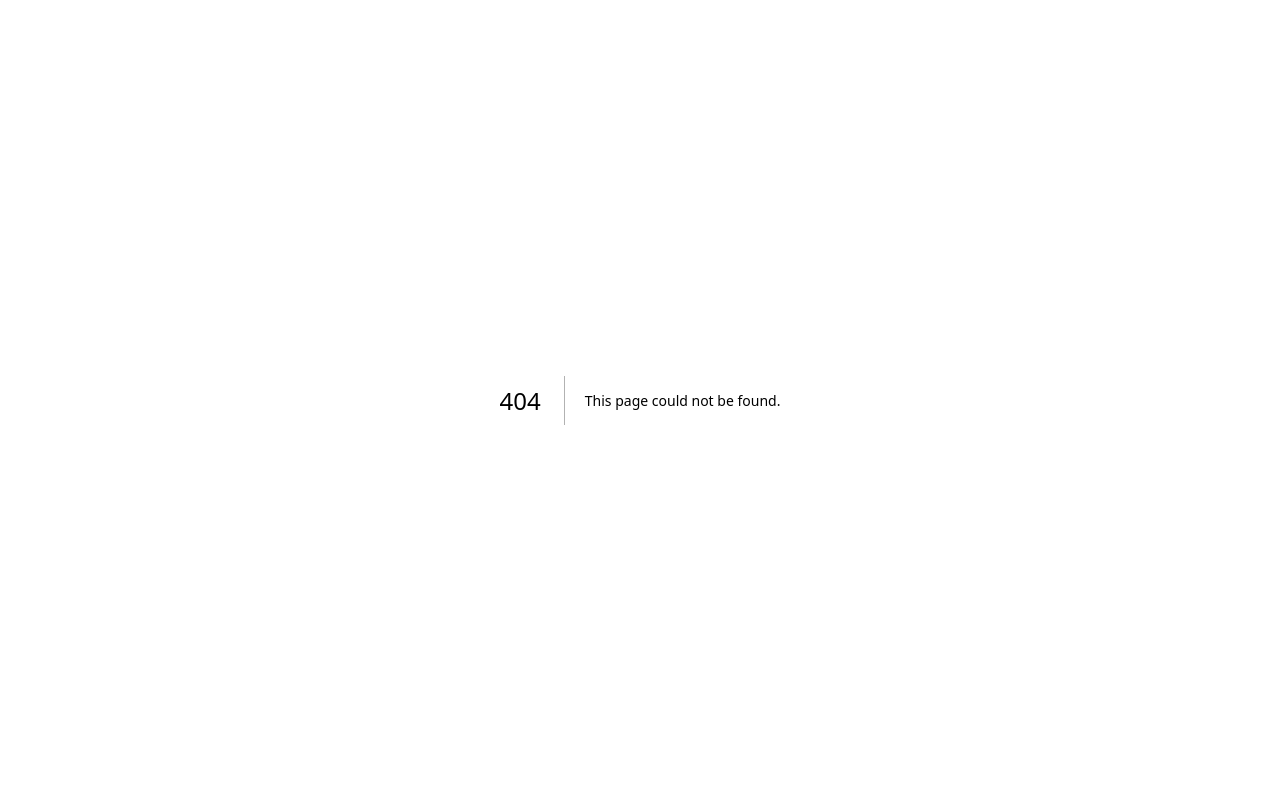
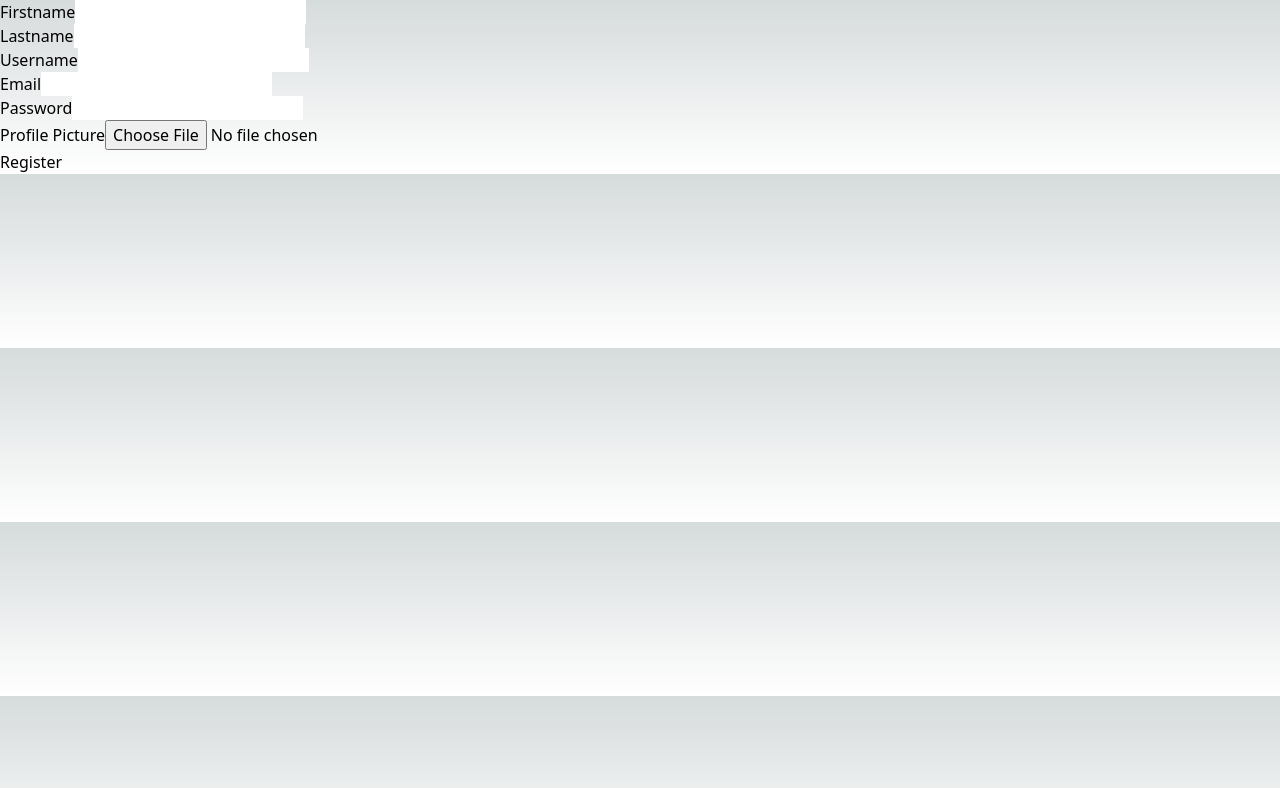
Before and after one commit to KoyuncuSinan/gadget-box, a Next.js app: page /register in a window 1280 px wide. Before the commit this address had no page. Shown: the top 788 px of the page. Built offline with nearby package versions, Linux system fonts and the light colour scheme.

Commit message:
Add models, register's form and endpoint

```diff
--- a/package.json
+++ b/package.json
@@ -9,12 +9,15 @@
     "lint": "next lint"
   },
   "dependencies": {
+    "@google-cloud/storage": "^6.9.5",
     "autoprefixer": "10.4.14",
+    "bcrypt": "^5.1.0",
     "eslint": "8.39.0",
     "eslint-config-next": "13.3.2",
     "mongodb": "^5.3.0",
     "mongoose": "^7.1.0",
     "next": "13.3.2",
+    "next-auth": "^4.22.1",
     "postcss": "8.4.23",
     "react": "18.2.0",
     "react-dom": "18.2.0",
--- a/src/database/db.js
+++ b/src/database/db.js
@@ -1,13 +1,13 @@
 import { MongoClient } from "mongodb";
 
-const uri = process.env.MONGODB.URI;
+const uri = process.env.MONGODB_URI;
 const client = new MongoClient(uri, {useNewUrlParser: true, useUnifiedTopology: true});
 
 async function connectDB(){
     if(!client.isConnected()){
         await client.connect();
     }
-    return client.db("My Database")
+    return client.db("gadget_box")
 }
 
 export {connectDB};
--- /dev/null
+++ b/src/middlewares/imageUpload.js
@@ -0,0 +1,9 @@
+import { Storage } from "@google-cloud/storage";
+
+const storage = new Storage({
+    projectId: process.env.PROJECT_BUCKET_ID,
+    keyFilename: process.env.BUCKET_SERVICE_ID,
+})
+
+const bucketName = process.env.BUCKET_NAME
+export const bucket = storage.bucket(bucketName);
--- a/src/models/User.js
+++ b/src/models/User.js
@@ -1,4 +1,4 @@
-import mongoose, { Mongoose } from "mongoose";
+import mongoose from "mongoose";
 
 const UserSchema = new mongoose.Schema(
     {
@@ -14,7 +14,7 @@ const UserSchema = new mongoose.Schema(
             min:1,
             max:50,
         },
-        nickname:{
+        username:{
             type: String,
             required:true,
             min: 1,
--- a/src/pages/_app.js
+++ b/src/pages/_app.js
@@ -1,5 +1,11 @@
 import '@/styles/globals.css'
+import {SessionProvider} from "next-auth/react"
 
-export default function App({ Component, pageProps }) {
-  return <Component {...pageProps} />
+export default function App({ Component, pageProps: {session,...pageProps},
+}) {
+  return (
+    <SessionProvider session={session}>
+      <Component {...pageProps} />
+    </SessionProvider>
+  )
 }
--- /dev/null
+++ b/src/pages/api/auth/[...nextauth].js
@@ -0,0 +1,33 @@
+import nextAuth from "next-auth";
+import GoogleProvider from "next-auth/providers/google";
+import FacebookProvider from "next-auth/providers/facebook";
+
+
+export const authOptions = {
+    providers: [
+        GoogleProvider({
+            clientId: process.env.GOOGLE_CLIENT_ID,
+            clientSecret: process.env.GOOGLE_CLIENT_SECRET
+          }),
+          FacebookProvider({
+            clientId: process.env.FACEBOOK_CLIENT_ID,
+            clientSecret: process.env.FACEBOOK_CLIENT_SECRET
+          }),
+    ],
+    callbacks: {
+        async jwt({ token, account }) {
+          // Persist the OAuth access_token to the token right after signin
+          if (account) {
+            token.accessToken = account.access_token
+          }
+          return token
+        },
+        async session({ session, token, user }) {
+          // Send properties to the client, like an access_token from a provider.
+          session.accessToken = token.accessToken
+          return session
+        }
+      }
+}
+
+export default nextAuth(authOptions);
--- a/src/pages/api/hello.js
+++ /dev/null
@@ -1,5 +0,0 @@
-// Next.js API route support: https://nextjs.org/docs/api-routes/introduction
-
-export default function handler(req, res) {
-  res.status(200).json({ name: 'John Doe' })
-}
--- /dev/null
+++ b/src/pages/api/register.js
@@ -0,0 +1,52 @@
+import mongoose from "mongoose";
+let User = mongoose.model("User")
+import { bucket } from "@/middlewares/imageUpload"
+import bcrypt from "bcrypt";
+import { connectDB } from "@/database/db";
+
+
+
+
+export default async function signup (req, res) {
+  if(connectDB){
+
+    try{
+      const password = req.body.password;
+      const salt = await bcrypt.genSalt();
+      const passwordHash = await bcrypt.hash(password, salt);
+
+      const user = new User({
+        firstname: req.body.firstname,
+        lastname: req.body.lastname,
+        username: req.body.username,
+        email: req.body.email,
+        password: passwordHash,
+        profilePicture: "",
+      })
+      const file = req.file;
+      if(file.mimetype.startsWith("image/")){
+        const {originalname, buffer} = file;
+        const timestamp = new Date().getTime();
+        const blob = bucket.file(`${timestamp}_${originalname.replace(/ /g, "_")}`);
+        const blobStream = blob.createWriteStream({
+          resumable:false,
+        });
+        blobStream.on("error",(err) => {
+          console.error(err);
+        });
+        blobStream.on("finish", async () => {
+          const publicUrl = `https://storage.googleapis.com/${bucketName}/${blob.name}`;
+          user.profilePicture = publicUrl;
+          await user.save();
+          res.status(200).json({msg: "Successfully registered"})
+        });
+        blobStream.end(buffer);
+      } else{
+        res.status(404).json({msg: "You need to select an image."})
+      }
+    } catch(err){
+      res.status(400).json(err);
+    }
+  }
+
+}
--- /dev/null
+++ b/src/pages/api/restricted.js
@@ -0,0 +1,17 @@
+import { getServerSession } from "next-auth";
+import { authOptions } from "./auth/[...nextauth]";
+
+export default async (req,res) => {
+    const session = await getServerSession(req,res, authOptions)
+
+    if(session){
+        res.send({
+            content:
+            "This is protected content. You can access this content because you are signed in.",
+        })
+    } else {
+        res.send({
+            error: "You must be signed in to view the protected content on this page.",
+          })
+    }
+}
--- /dev/null
+++ b/src/pages/register.js
@@ -0,0 +1,120 @@
+import { useState,useRef,useEffect } from "react";
+
+export default function Register(){
+    const [userForm, setUserForm] = useState({
+        firstname: "",
+        lastname: "",
+        username: "",
+        email:"",
+        password:"",
+    })
+    const [profilePicture, setProfilePicture] = useState("");
+    const [errorMessage, setErrorMessage] = useState("");
+    const [isThereError, setIsThereError] = useState(false);
+
+    const addToFormData = (formData, inputs) => {
+        for(const input in inputs){
+            formData.append(`${input}`, inputs[input]);
+        }
+    }
+
+
+
+    const handleSubmit = async (e) => {
+        e.preventDefault();
+        try {
+          addToFormData(inputData, userForm);
+          inputData.append("profilePicture", profilePicture);
+          console.log(inputData); // <-- add this line
+          const res = await fetch("http://localhost:3000/api/register", {
+            method: "POST",
+            body: inputData,
+          });
+          const data = await res.json();
+          if (!res.ok) {
+            console.log(data.msg);
+            setIsThereError(true);
+            setErrorMessage(data.msg);
+          } else {
+            console.log(data.msg);
+          }
+        } catch (err) {
+          console.log(err);
+          setIsThereError(true);
+          setErrorMessage(err);
+          return err;
+        }
+      };
+
+
+    return(
+        <form onSubmit={handleSubmit} encType="multipart/form-data">
+            <div>
+                <label htmlFor="firstname">Firstname</label>
+                <input
+                    type="text"
+                    required
+                    value={userForm.firstname}
+                    name="firstname"
+                    id="firstname"
+                    onChange={(e) => setUserForm({...userForm, [e.target.name]: e.target.value})}
+                />
+            </div>
+            <div>
+                <label htmlFor="lastname">Lastname</label>
+                <input
+                    type="text"
+                    required
+                    value={userForm.lastname}
+                    name="lastname"
+                    id="lastname"
+                    onChange={(e) => setUserForm({...userForm, [e.target.name]: e.target.value})}
+                />
+            </div>
+            <div>
+                <label htmlFor="username">Username</label>
+                <input
+                    type="text"
+                    required
+                    value={userForm.username}
+                    name="username"
+                    id="username"
+                    onChange={(e) => setUserForm({...userForm, [e.target.name]: e.target.value})}
+                />
+            </div>
+            <div>
+                <label htmlFor="email">Email</label>
+                <input
+                    type="email"
+                    required
+                    value={userForm.email}
+                    name="email"
+                    id="email"
+                    onChange={(e) => setUserForm({...userForm, [e.target.name]: e.target.value})}
+                />
+            </div>
+            <div>
+                <label htmlFor="password">Password</label>
+                <input
+                    type="password"
+                    required
+                    value={userForm.password}
+                    name="password"
+                    id="password"
+                    onChange={(e) => setUserForm({...userForm, [e.target.name]: e.target.value})}
+                />
+            </div>
+            <div>
+                <label htmlFor="profilePicture">Profile Picture</label>
+                <input
+                    type="file"
+                    required
+                    name="profilePicture"
+                    id="profilePicture"
+                    onChange={(e) => setProfilePicture(e.target.files[0])}
+                />
+            </div>
+            <button type="submit">Register</button>
+        </form>
+    )
+}
--- a/src/styles/globals.css
+++ b/src/styles/globals.css
@@ -25,3 +25,7 @@ body {
     )
     rgb(var(--background-start-rgb));
 }
+
+input{
+  color:black
+}
```
Also changed, not shown: 1 other file (tests, documents, lock files or other folders).
